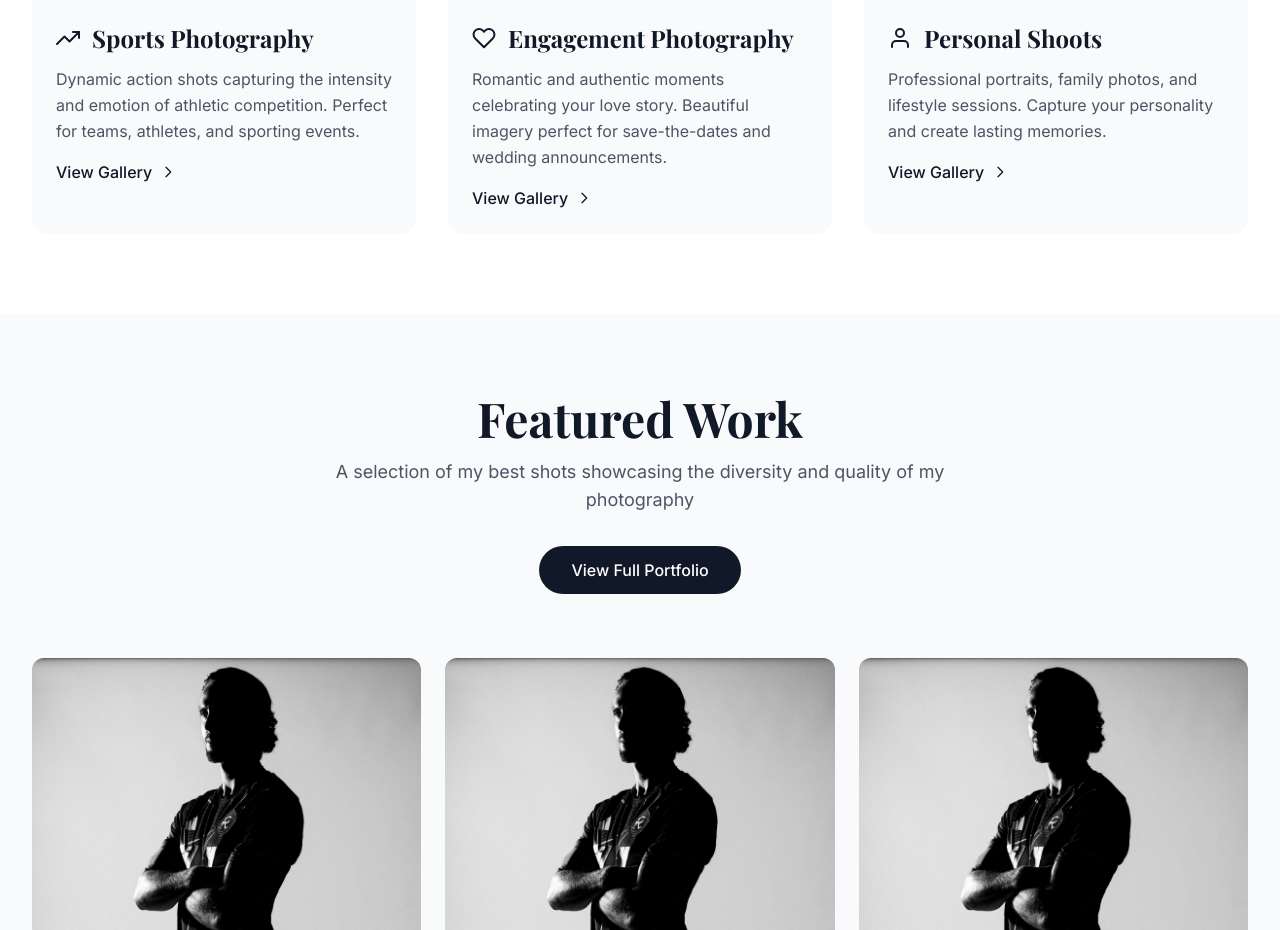
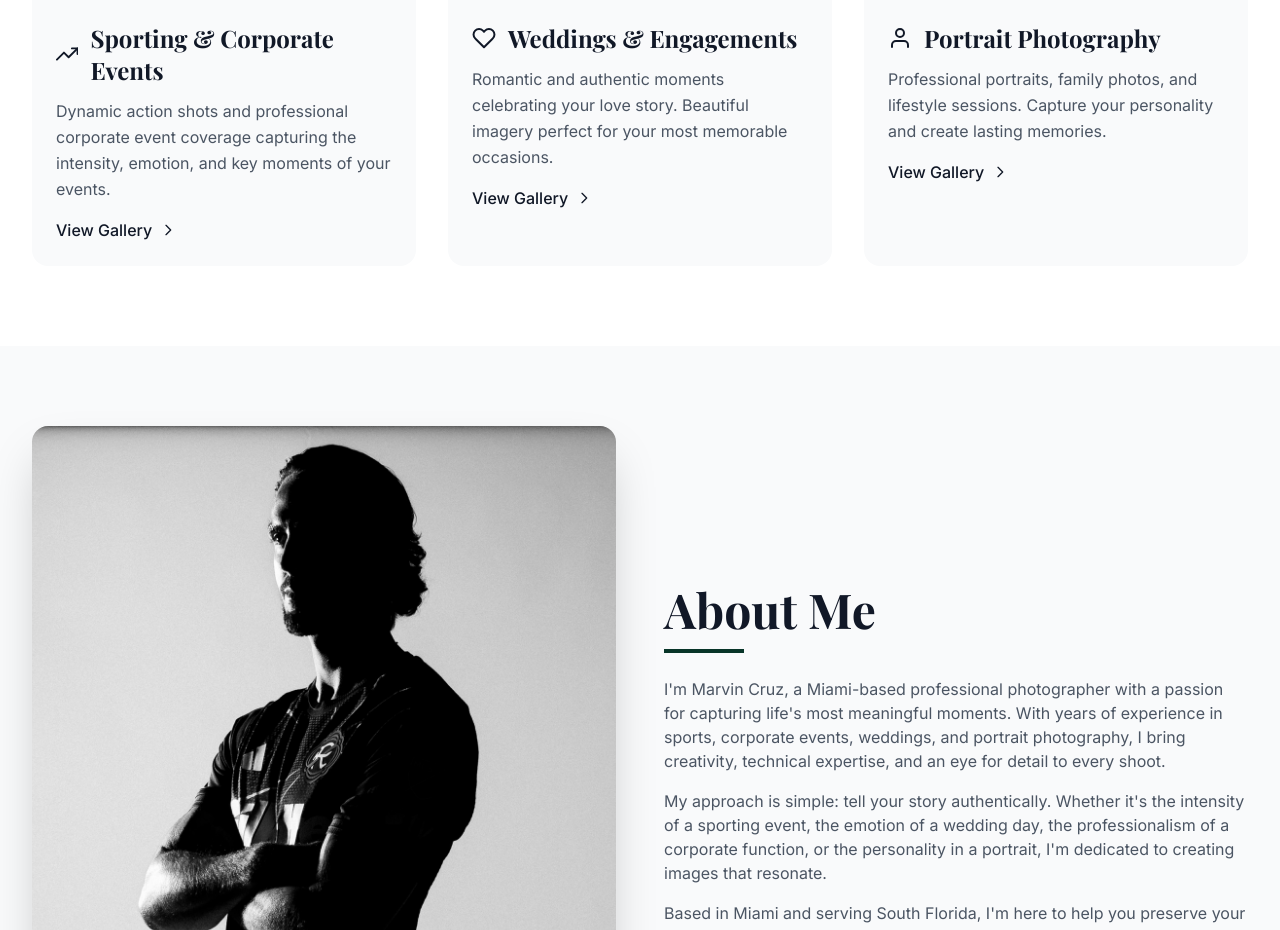
Before and after one commit to cdeleon-305/marvin-cruz-photography, a Next.js app: page / in a window 1280 px wide. Shown: the part 1322-2252 px from the top of the page. Built offline with nearby package versions, Linux system fonts and the light colour scheme; a web font is replaced by a local one.

Commit message:
chore: about me and featured work changes

```diff
--- a/app/page.tsx
+++ b/app/page.tsx
@@ -1,7 +1,7 @@
 import type { Metadata } from "next";
 import Hero from "@/components/Hero";
 import Services from "@/components/Services";
-import FeaturedWork from "@/components/FeaturedWork";
+import AboutMe from "@/components/AboutMe";
 import CallToAction from "@/components/CallToAction";
 
 export const metadata: Metadata = {
@@ -14,7 +14,7 @@ export default function Home() {
     <>
       <Hero />
       <Services />
-      <FeaturedWork />
+      <AboutMe />
       <CallToAction />
     </>
   );
--- /dev/null
+++ b/components/AboutMe.tsx
@@ -0,0 +1,66 @@
+import Image from "next/image";
+import Link from "next/link";
+
+export default function AboutMe() {
+  return (
+    <section className="py-20 px-4 sm:px-6 lg:px-8 bg-gray-50">
+      <div className="max-w-7xl mx-auto">
+        <div className="grid grid-cols-1 lg:grid-cols-2 gap-12 items-center">
+          {/* Headshot */}
+          <div className="relative aspect-square lg:aspect-[3/4] rounded-2xl overflow-hidden shadow-2xl">
+            <Image
+              src="/images/headshot.jpg"
+              alt="Marvin Cruz - Professional Photographer"
+              fill
+              className="object-cover"
+              sizes="(max-width: 1024px) 100vw, 50vw"
+              priority
+            />
+          </div>
+
+          {/* About Content */}
+          <div className="space-y-6">
+            <div>
+              <h2 className="font-display text-4xl md:text-5xl font-bold text-gray-900 mb-4">
+                About Me
+              </h2>
+              <div className="w-20 h-1 bg-brand mb-6"></div>
+            </div>
+
+            <div className="prose prose-lg text-gray-600 space-y-4">
+              <p>
+                {/* Your story here - replace this placeholder text */}
+                I'm Marvin Cruz, a Miami-based professional photographer with a passion
+                for capturing life's most meaningful moments. With years of experience
+                in sports, corporate events, weddings, and portrait photography, I bring
+                creativity, technical expertise, and an eye for detail to every shoot.
+              </p>
+
+              <p>
+                My approach is simple: tell your story authentically. Whether it's the
+                intensity of a sporting event, the emotion of a wedding day, the
+                professionalism of a corporate function, or the personality in a portrait,
+                I'm dedicated to creating images that resonate.
+              </p>
+
+              <p>
+                Based in Miami and serving South Florida, I'm here to help you preserve
+                your most important memories with stunning, timeless photography.
+              </p>
+            </div>
+
+            {/* CTA */}
+            <div className="pt-6">
+              <Link
+                href="/contact"
+                className="inline-block bg-brand text-white px-8 py-3 rounded-full font-medium hover:bg-brand-dark transition-colors"
+              >
+                Let's Work Together
+              </Link>
+            </div>
+          </div>
+        </div>
+      </div>
+    </section>
+  );
+}
--- a/components/ContactForm.tsx
+++ b/components/ContactForm.tsx
@@ -125,9 +125,11 @@ export default function ContactForm() {
             className="w-full px-4 py-3 border border-gray-300 rounded-lg focus:ring-2 focus:ring-brand focus:border-transparent transition-colors"
           >
             <option value="">Select a service</option>
-            <option value="sports">Sports Photography</option>
-            <option value="engagement">Engagement Photography</option>
-            <option value="personal">Personal Shoot</option>
+            <option value="sports">Sporting Event</option>
+            <option value="corporate">Corporate Event</option>
+            <option value="wedding">Wedding</option>
+            <option value="engagement">Engagement</option>
+            <option value="portrait">Portrait Photography</option>
             <option value="other">Other</option>
           </select>
         </div>
--- a/components/PortfolioGallery.tsx
+++ b/components/PortfolioGallery.tsx
@@ -6,25 +6,24 @@ import { useSearchParams } from "next/navigation";
 
 // Sample portfolio data - replace with actual images
 const portfolioImages = [
-  { id: 1, src: "/images/sports-1.jpg", alt: "Sports photo 1", category: "sports" },
-  { id: 2, src: "/images/sports-2.jpg", alt: "Sports photo 2", category: "sports" },
-  { id: 3, src: "/images/sports-3.jpg", alt: "Sports photo 3", category: "sports" },
-  { id: 4, src: "/images/sports-4.jpg", alt: "Sports photo 4", category: "sports" },
-  { id: 5, src: "/images/engagement-1.jpg", alt: "Engagement photo 1", category: "engagements" },
-  { id: 6, src: "/images/engagement-2.jpg", alt: "Engagement photo 2", category: "engagements" },
-  { id: 7, src: "/images/engagement-3.jpg", alt: "Engagement photo 3", category: "engagements" },
-  { id: 8, src: "/images/engagement-4.jpg", alt: "Engagement photo 4", category: "engagements" },
-  { id: 9, src: "/images/personal-1.jpg", alt: "Personal photo 1", category: "personal" },
-  { id: 10, src: "/images/personal-2.jpg", alt: "Personal photo 2", category: "personal" },
-  { id: 11, src: "/images/personal-3.jpg", alt: "Personal photo 3", category: "personal" },
-  { id: 12, src: "/images/personal-4.jpg", alt: "Personal photo 4", category: "personal" },
+  { id: 1, src: "/images/sports-1.jpg", alt: "Sports event photo 1", category: "events" },
+  { id: 2, src: "/images/sports-2.jpg", alt: "Sports event photo 2", category: "events" },
+  { id: 3, src: "/images/sports-3.jpg", alt: "Corporate event photo 1", category: "events" },
+  { id: 4, src: "/images/sports-4.jpg", alt: "Wedding photo 1", category: "events" },
+  { id: 5, src: "/images/engagement-1.jpg", alt: "Engagement photo 1", category: "events" },
+  { id: 6, src: "/images/engagement-2.jpg", alt: "Engagement photo 2", category: "events" },
+  { id: 7, src: "/images/engagement-3.jpg", alt: "Wedding photo 2", category: "events" },
+  { id: 8, src: "/images/engagement-4.jpg", alt: "Corporate event photo 2", category: "events" },
+  { id: 9, src: "/images/personal-1.jpg", alt: "Portrait photo 1", category: "portraits" },
+  { id: 10, src: "/images/personal-2.jpg", alt: "Portrait photo 2", category: "portraits" },
+  { id: 11, src: "/images/personal-3.jpg", alt: "Portrait photo 3", category: "portraits" },
+  { id: 12, src: "/images/personal-4.jpg", alt: "Portrait photo 4", category: "portraits" },
 ];
 
 const categories = [
   { id: "all", label: "All Work" },
-  { id: "sports", label: "Sports" },
-  { id: "engagements", label: "Engagements" },
-  { id: "personal", label: "Personal" },
+  { id: "events", label: "Sporting, Corporate, Wedding & Engagements" },
+  { id: "portraits", label: "Portraits" },
 ];
 
 export default function PortfolioGallery() {
--- a/components/Services.tsx
+++ b/components/Services.tsx
@@ -4,25 +4,25 @@ import { FiTrendingUp, FiHeart, FiUser } from "react-icons/fi";
 
 const services = [
   {
-    title: "Sports Photography",
-    description: "Dynamic action shots capturing the intensity and emotion of athletic competition. Perfect for teams, athletes, and sporting events.",
+    title: "Sporting & Corporate Events",
+    description: "Dynamic action shots and professional corporate event coverage capturing the intensity, emotion, and key moments of your events.",
     icon: FiTrendingUp,
     image: "/images/sports-preview.jpg",
-    href: "/portfolio?category=sports",
+    href: "/portfolio?category=events",
   },
   {
-    title: "Engagement Photography",
-    description: "Romantic and authentic moments celebrating your love story. Beautiful imagery perfect for save-the-dates and wedding announcements.",
+    title: "Weddings & Engagements",
+    description: "Romantic and authentic moments celebrating your love story. Beautiful imagery perfect for your most memorable occasions.",
     icon: FiHeart,
     image: "/images/engagement-preview.jpg",
-    href: "/portfolio?category=engagements",
+    href: "/portfolio?category=events",
   },
   {
-    title: "Personal Shoots",
+    title: "Portrait Photography",
     description: "Professional portraits, family photos, and lifestyle sessions. Capture your personality and create lasting memories.",
     icon: FiUser,
     image: "/images/personal-preview.jpg",
-    href: "/portfolio?category=personal",
+    href: "/portfolio?category=portraits",
   },
 ];
 
```
Also changed, not shown: public/images/headshot.jpg (added).
